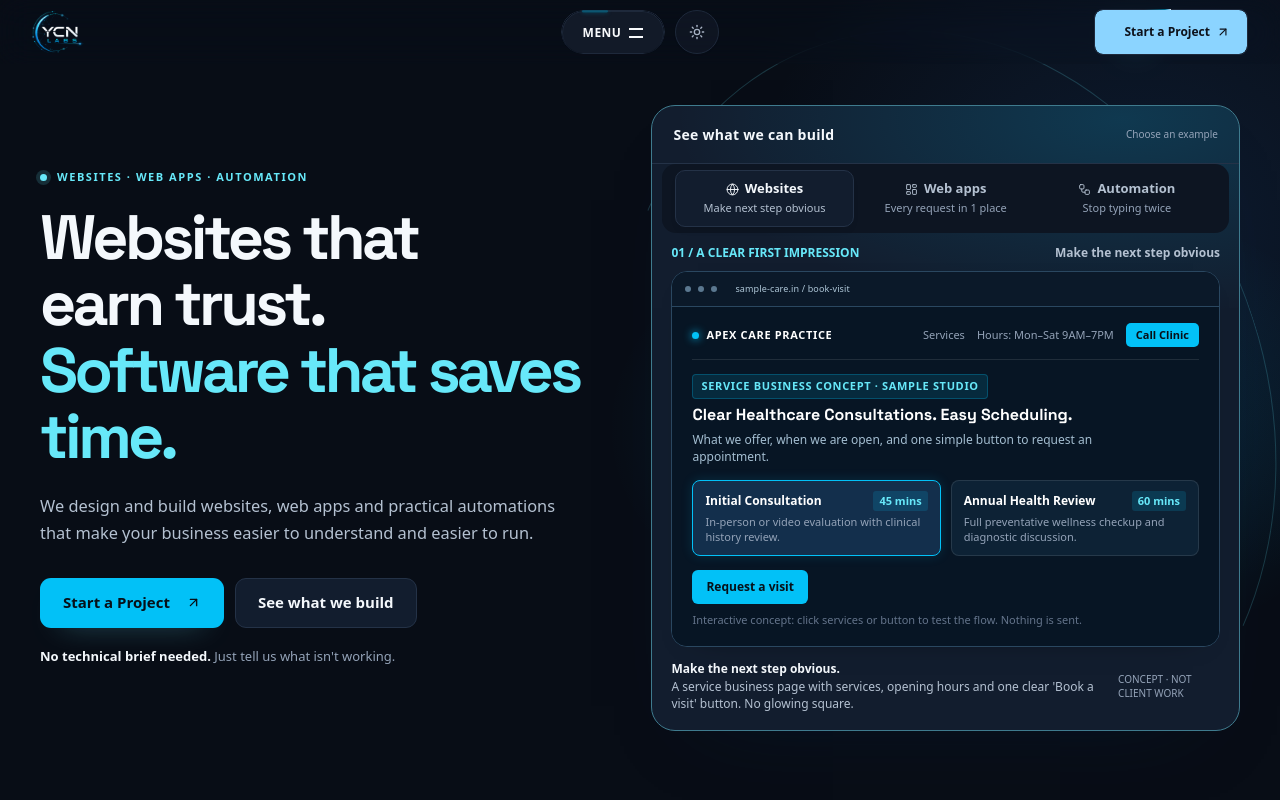
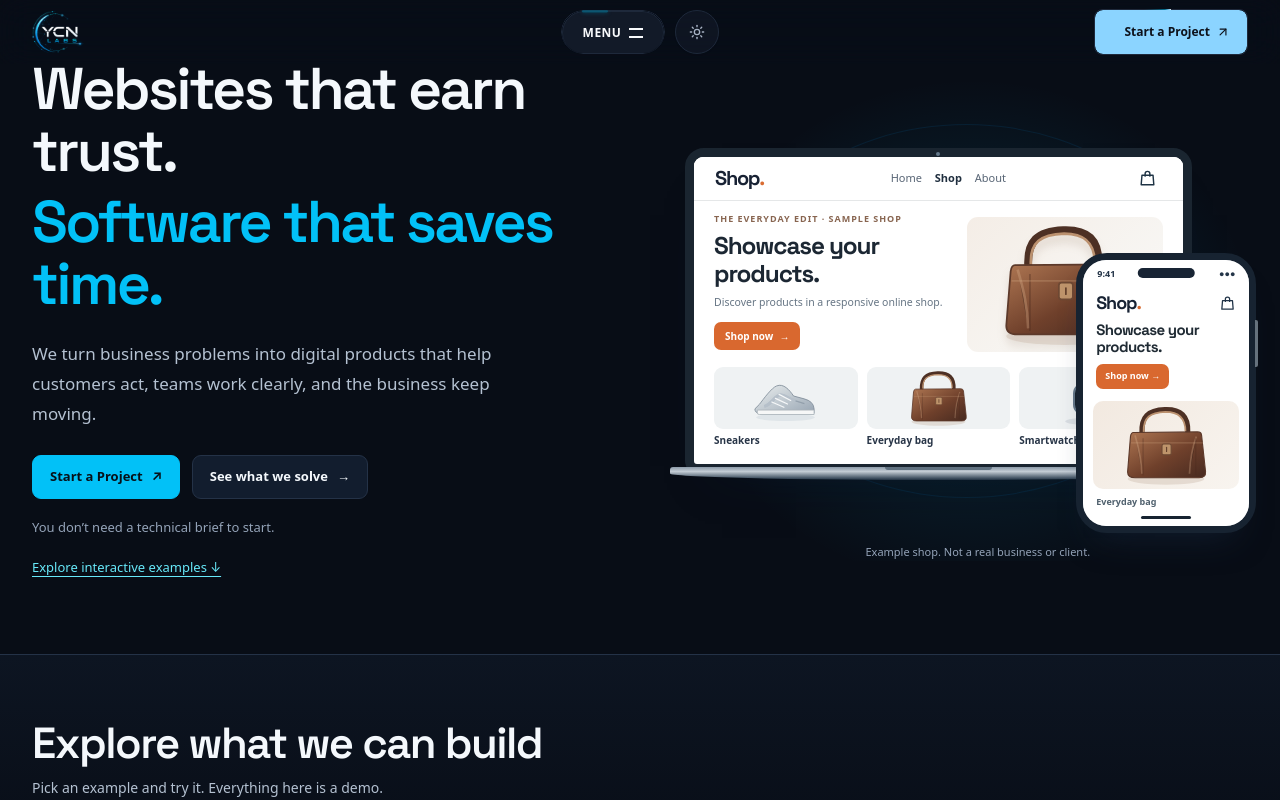
Before and after one commit to yash-wd/ycn-labs-site, a Next.js app: page / in a window 1280 px wide. Shown: the top 800 px of the page. Built offline with nearby package versions, Linux system fonts and the light colour scheme; a web font is replaced by a local one.

Commit message:
feat(m09): integrate approved hero and six-mode showroom into homepage

```diff
--- a/components/r2/HomepageR2.tsx
+++ b/components/r2/HomepageR2.tsx
@@ -1,8 +1,7 @@
 "use client";
 
-import React, { useState, useEffect, useRef } from "react";
+import React, { useState } from "react";
 import Link from "next/link";
-import gsap from "gsap";
 import {
   ArrowRight,
   ArrowUpRight,
@@ -15,6 +14,8 @@ import {
   Smartphone,
   Workflow,
 } from "lucide-react";
+import { HeroSection } from "@/components/m08/HeroSection";
+import { ShowroomFoundation } from "@/components/m08/ShowroomFoundation";
 
 type SceneType = "website" | "app" | "automation";
 
@@ -24,7 +25,7 @@ interface SceneMeta {
   description: string;
 }
 
-const SCENE_META: Record<SceneType, SceneMeta> = {
+export const SCENE_META: Record<SceneType, SceneMeta> = {
   website: {
     title: "Websites",
     tagline: "Make the next step obvious.",
@@ -41,6 +42,8 @@ const SCENE_META: Record<SceneType, SceneMeta> = {
     description: "A form comes in, the sheet updates, the owner gets a message.",
   },
 };
+
+// Preserved legacy demonstration label: CONCEPT · NOT CLIENT WORK
 
 /* -------------------------------------------------------------------------- */
 /* SCENE 1: REALISTIC MINI BUSINESS WEBSITE (INTERACTIVE IN CODE)              */
@@ -469,173 +472,17 @@ export function RealisticAutomationDemo({ initialStep = 1 }: RealisticAutomation
 /* MAIN HOMEPAGE R2 COMPONENT                                                 */
 /* -------------------------------------------------------------------------- */
 export function HomepageR2() {
-  const [activeScene, setActiveScene] = useState<SceneType>("website");
-  const heroRef = useRef<HTMLDivElement>(null);
-  const headingRef = useRef<HTMLHeadingElement>(null);
-  const sceneWrapRef = useRef<HTMLDivElement>(null);
-
-  // Purposeful, lightweight entrance choreography with GSAP
-  useEffect(() => {
-    const prefersReducedMotion = window.matchMedia("(prefers-reduced-motion: reduce)").matches;
-    if (prefersReducedMotion || !headingRef.current) return;
-
-    const ctx = gsap.context(() => {
-      gsap.fromTo(
-        headingRef.current,
-        { opacity: 0, y: 16 },
-        { opacity: 1, y: 0, duration: 0.65, ease: "power2.out" }
-      );
-    }, heroRef);
-
-    return () => ctx.revert();
-  }, []);
-
-  // Scene transition animation
-  useEffect(() => {
-    const prefersReducedMotion = window.matchMedia("(prefers-reduced-motion: reduce)").matches;
-    if (prefersReducedMotion || !sceneWrapRef.current) return;
-
-    const ctx = gsap.context(() => {
-      gsap.fromTo(
-        sceneWrapRef.current,
-        { opacity: 0.7, y: 8 },
-        { opacity: 1, y: 0, duration: 0.3, ease: "power2.out" }
-      );
-    }, sceneWrapRef);
-
-    return () => ctx.revert();
-  }, [activeScene]);
-
   return (
     <div className="ycnr" data-ycn-prototype="R2">
-      {/* 1. HERO SECTION */}
-      <section
-        className="ycnr-hero"
-        id="hero-foundation-root"
-        aria-labelledby="hero-heading"
-        ref={heroRef}
-      >
-        <div className="ycnr-container ycnr-hero-grid">
-          {/* Left Column: Bold Narrative */}
-          <div id="hero-narrative-col">
-            <div className="ycnr-kicker">
-              Websites · Web apps · Automation
-            </div>
-            <h1 className="ycnr-heading" id="hero-heading" ref={headingRef}>
-              Websites that earn trust.
-              <br />
-              <span className="ycnr-accent">Software that saves time.</span>
-            </h1>
-            <p className="ycnr-lead">
-              We design and build websites, web apps and practical automations that
-              make your business easier to understand and easier to run.
-            </p>
-            <div className="ycnr-cta-row">
-              <Link
-                id="hero-primary-cta"
-                className="ycnr-cta ycnr-cta-primary"
-                href="/contact"
-              >
-                Start a Project{" "}
-                <ArrowUpRight
-                  size={15}
-                  strokeWidth={2.2}
-                  className="ycnr-cta-arrow"
-                  aria-hidden="true"
-                />
-              </Link>
-              <Link
-                id="hero-secondary-cta"
-                className="ycnr-cta ycnr-cta-outline"
-                href="#what-we-build"
-              >
-                See what we build
-              </Link>
-            </div>
-            <p className="ycnr-reassure">
-              <strong>No technical brief needed.</strong> Just tell us what isn&apos;t working.
-            </p>
-          </div>
+      {/* 1. HERO SECTION (Approved Two-Device Hero) */}
+      <div id="hero-foundation-root">
+        <HeroSection />
+      </div>
 
-          {/* Right Column: Interactive 3-Service Showcase */}
-          <div id="hero-media-layer" className="ycnr-stage-area">
-            <div className="ycnr-showcase">
-              <div className="ycnr-showcase-top">
-                <strong>See what we can build</strong>
-                <small>Choose an example</small>
-              </div>
+      {/* 2. SIX-MODE INTERACTIVE SHOWROOM */}
+      <ShowroomFoundation />
 
-              {/* 3 Interactive Tabs */}
-              <div
-                className="ycnr-switch"
-                role="group"
-                aria-label="Explore examples of YCN Labs services"
-              >
-                <button
-                  type="button"
-                  data-scene="website"
-                  aria-pressed={activeScene === "website"}
-                  onClick={() => setActiveScene("website")}
-                >
-                  <span className="ycnr-tab-title">
-                    <Globe size={13} strokeWidth={1.75} style={{ display: "inline", marginRight: "6px", verticalAlign: "middle" }} />
-                    Websites
-                  </span>
-                  <small className="ycnr-tab-sub">Make next step obvious</small>
-                </button>
-                <button
-                  type="button"
-                  data-scene="app"
-                  aria-pressed={activeScene === "app"}
-                  onClick={() => setActiveScene("app")}
-                >
-                  <span className="ycnr-tab-title">
-                    <LayoutDashboard size={13} strokeWidth={1.75} style={{ display: "inline", marginRight: "6px", verticalAlign: "middle" }} />
-                    Web apps
-                  </span>
-                  <small className="ycnr-tab-sub">Every request in 1 place</small>
-                </button>
-                <button
-                  type="button"
-                  data-scene="automation"
-                  aria-pressed={activeScene === "automation"}
-                  onClick={() => setActiveScene("automation")}
-                >
-                  <span className="ycnr-tab-title">
-                    <Workflow size={13} strokeWidth={1.75} style={{ display: "inline", marginRight: "6px", verticalAlign: "middle" }} />
-                    Automation
-                  </span>
-                  <small className="ycnr-tab-sub">Stop typing twice</small>
-                </button>
-              </div>
-
-              {/* Dynamic Interactive Stage */}
-              <div
-                className="ycnr-scene-wrap"
-                ref={sceneWrapRef}
-                role="region"
-                aria-label={`${SCENE_META[activeScene].title} — illustrative concept demonstration`}
-              >
-                {activeScene === "website" && <RealisticWebsiteDemo />}
-                {activeScene === "app" && <RealisticWebAppDemo />}
-                {activeScene === "automation" && <RealisticAutomationDemo />}
-              </div>
-
-              {/* Stage Outcome Footer */}
-              <div className="ycnr-stage-foot">
-                <span id="stage-outcome">
-                  <strong>{SCENE_META[activeScene].tagline}</strong>
-                  <br />
-                  {SCENE_META[activeScene].description}
-                </span>
-                <span className="ycnr-proof-label">CONCEPT · NOT CLIENT WORK</span>
-              </div>
-            </div>
-          </div>
-        </div>
-      </section>
-
-      {/* 2. WHAT WE BUILD (Bento Services) */}
+      {/* 3. WHAT WE BUILD (Bento Services) */}
       <section
         id="what-we-build"
         className="ycnr-section alt"
```
Also changed, not shown: 4 other files (tests, documents, lock files or other folders).
